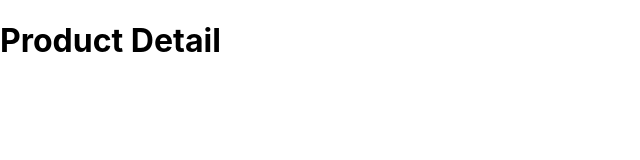
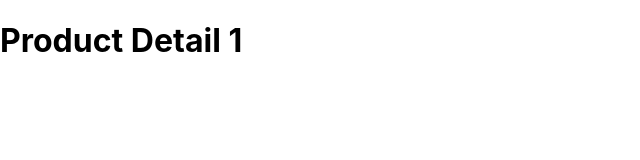
Before and after one commit to linchiquei/nextJS, a Next.js app: page /product/1 in a window 1280 px wide. Shown: the top 160 px of the page, without its empty margins (0-640 px from the left). Built offline with nearby package versions, Linux system fonts and the light colour scheme.

Commit message:
Dynamic Routes - 使用 next/router 取得特定網頁

```diff
--- a/pages/product/[id].js
+++ b/pages/product/[id].js
@@ -1,5 +1,11 @@
+// If you want to access the `router` object inside any function component in your app, use the useRouter hook
+import { useRouter } from 'next/router'
+
 function ProductDetail() {
-  return <h1>Product Detail</h1>
+  const router = useRouter()
+  // `query` The query string parsed to an object, including dynamic route parameters. It will be an empty object during prerendering if the page doesn't use Server-side Rendering. Defaults to `{}`
+  const productID = router.query.id
+  return <h1>Product Detail {productID}</h1>
 }
 
 export default ProductDetail
```
